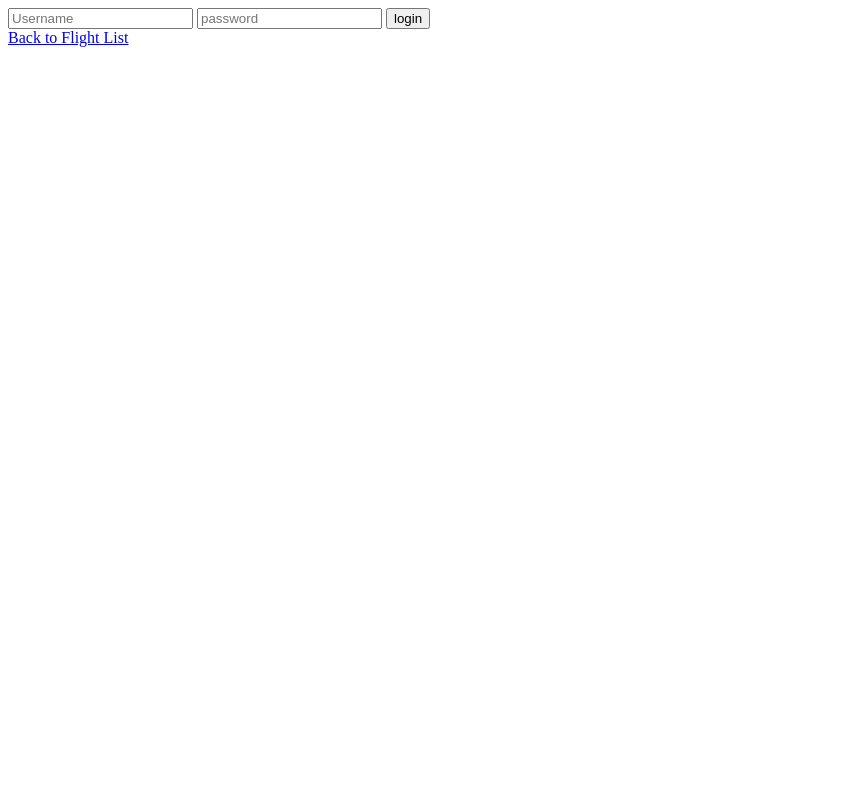
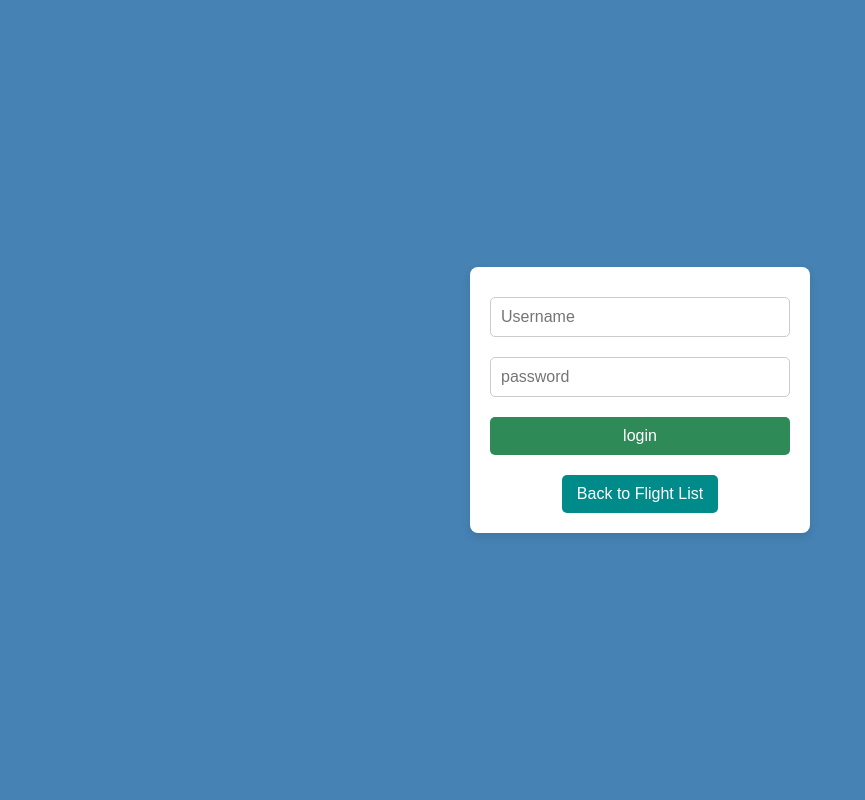
Before and after one commit to Amanmagar08/airlines, a Django app: page /users/login in a window 1280 px wide. Shown: the whole page, without its empty margins (0-865 px from the left). Run offline with Django 5.2, Linux system fonts and the light colour scheme.

Commit message:
CSS for login page

```diff
--- a/users/templates/users/layout.html
+++ b/users/templates/users/layout.html
@@ -1,10 +1,86 @@
 <!DOCTYPE html>
-<html lang = "en">
+<html lang="en">
 <head>
     <title>Flights</title>
+    <style>
+        body {
+            font-family: Arial, sans-serif;
+            background-color: #4682B4;
+            display: flex;
+            justify-content: center;
+            align-items: center;
+            height: 100vh;
+            margin: 0;
+        }
+
+        .login-container {
+            background: white;
+            padding: 20px;
+            border-radius: 8px;
+            box-shadow: 0px 4px 10px rgba(0, 0, 0, 0.1);
+            text-align: center;
+            width: 300px;
+        }
+
+        .login-container input {
+            width: 100%;
+            padding: 10px;
+            margin: 10px 0;
+            border: 1px solid #ccc;
+            border-radius: 5px;
+            box-sizing: border-box;
+            font-size: 16px;
+        }
+
+        .login-container input[type="submit"] {
+            width: 100%;
+            padding: 10px;
+            background-color: #2E8B57;
+            color: white;
+            cursor: pointer;
+            border: none;
+            transition: 0.3s;
+        }
+
+        .login-container input[type="submit"]:hover {
+            background-color: #228B22;
+        }
+
+        .message {
+            color: red;
+            margin-bottom: 10px;
+        }
+
+        .back-btn {
+            display: inline-block;
+            margin-top: 10px;
+            text-decoration: none;
+            color: white;
+            background-color: #008B8B;
+            padding: 10px 15px;
+            border-radius: 5px;
+            transition: 0.3s;
+        }
+
+        .back-btn:hover {
+            background-color: #006666;
+        }
+    </style>
 </head>
 <body>
+    <div class="login-container">
         {% block body %}
+            {% if message %}
+                <div class="message">{{ message }}</div>
+            {% endif %}
+            <form action="{% url 'login' %}" method="post">
+                {% csrf_token %}
+                <input type="text" name="username" placeholder="Username">
+                <input type="password" name="password" placeholder="Password">
+                <input type="submit" value="Login">
+            </form>
+            <a href="{% url 'index' %}" class="back-btn">Back to Flight List</a>
         {% endblock body %}
+    </div>
 </body>
 </html>
```
Also changed, not shown: flight/templates/flights/layout.html (+13 -1 lines), db.sqlite3. Lines whose indentation alone changed are shown as unchanged.
